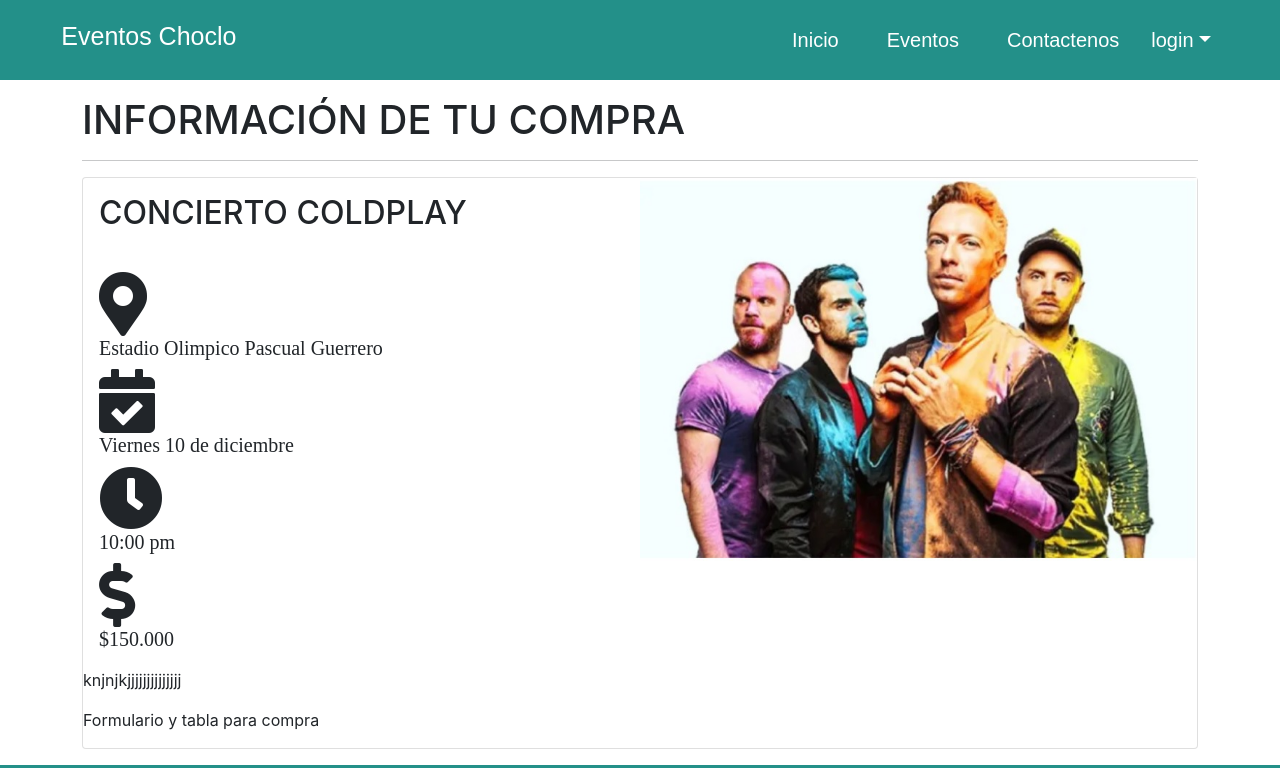
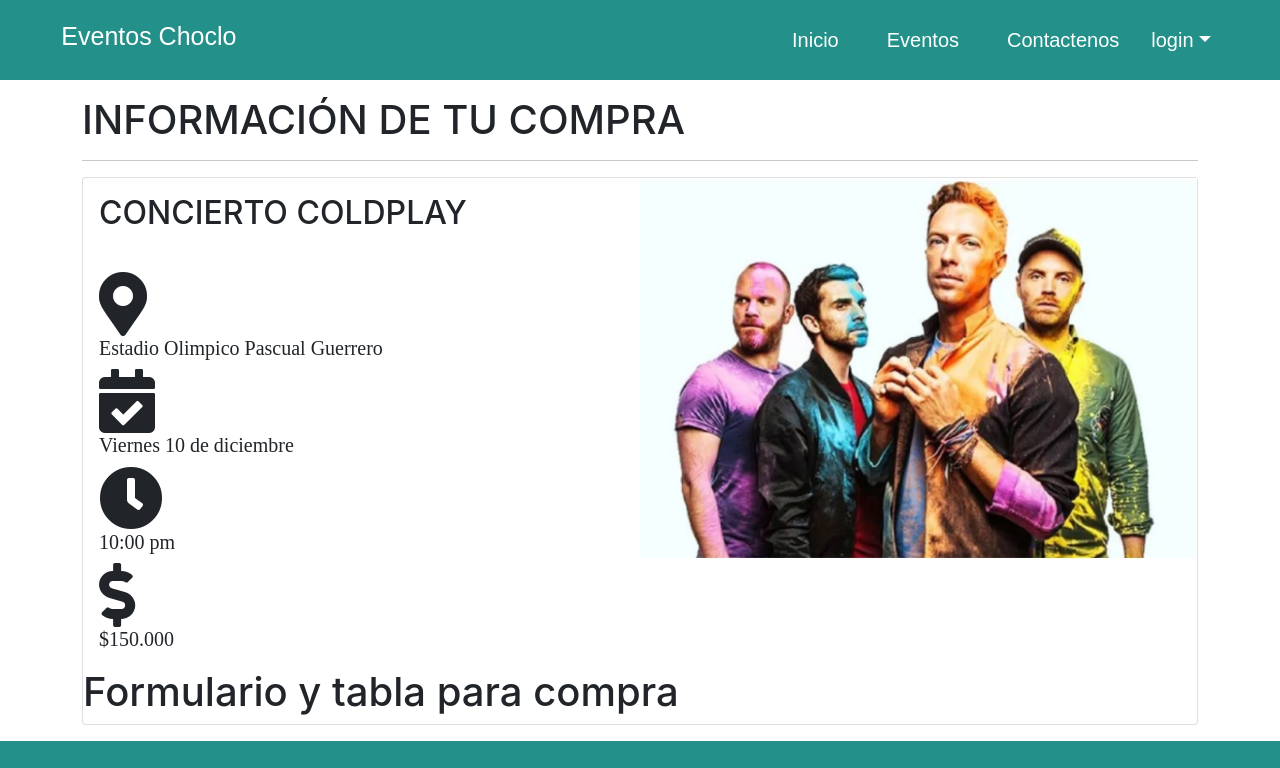
Before and after one commit to vanesacifuentes/Project-eventos-choclo, a React (Create React App) app in the folder Frontend/: page /compra_boleta in a window 1280 px wide. Shown: the top 768 px of the page. Built offline with nearby package versions, Linux system fonts and the light colour scheme; a web font is replaced by a local one.

Commit message:
Configuracion travis

```diff
--- a/Frontend/src/components/Perfil_usuario/Boleteria/Compra_boleta.js
+++ b/Frontend/src/components/Perfil_usuario/Boleteria/Compra_boleta.js
@@ -50,8 +50,8 @@
                         <div className= "row g-0">
 
 
-                            <p>knjnjkjjjjjjjjjjjjjj</p>
-                            <p>Formulario y tabla para compra</p>
+
+                            <p className= "h1">Formulario y tabla para compra</p>
 
                         </div>
                     </div>
```
